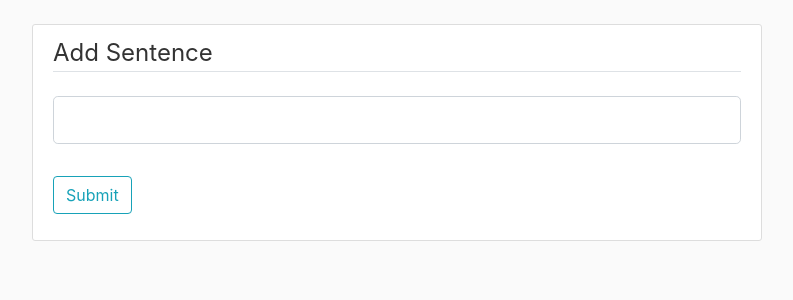
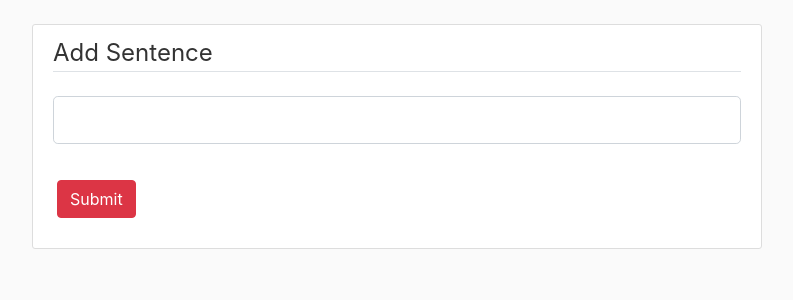
Before and after one commit to baldpanda/spellings, a Flask app: page /sentence/1 in a window 1280 px wide. Shown: the part 56-356 px from the top of the page, without its empty margins (53-846 px from the left). Run offline with Flask 2, Linux system fonts and the light colour scheme; a user stored in the database is signed in; some libraries are stand-ins or nearby versions.

Commit message:
Changing the submit colour button to red to reduce chance of sentences being added by accident

```diff
--- a/spellings_website/app/baldpanda_site/static/main.css
+++ b/spellings_website/app/baldpanda_site/static/main.css
@@ -78,3 +78,8 @@ a.article-title:hover {
 .account-heading {
   font-size: 2.5rem;
 }
+
+.form-group-two {
+  padding: 30px 0;
+  background-color: #006dcc;
+}
--- a/spellings_website/app/baldpanda_site/templates/sentence_adder_page.html
+++ b/spellings_website/app/baldpanda_site/templates/sentence_adder_page.html
@@ -25,7 +25,7 @@
       {% endfor %}
     </fieldset>
     <div class="form-group">
-      {{ form.submit(class="btn btn-outline-info") }}
+      {{ form.submit(class="btn btn-danger m-1") }}
     </div>
   </form>
 </div>
```
Also changed, not shown: spellings_website/app/baldpanda_site/site.db.
